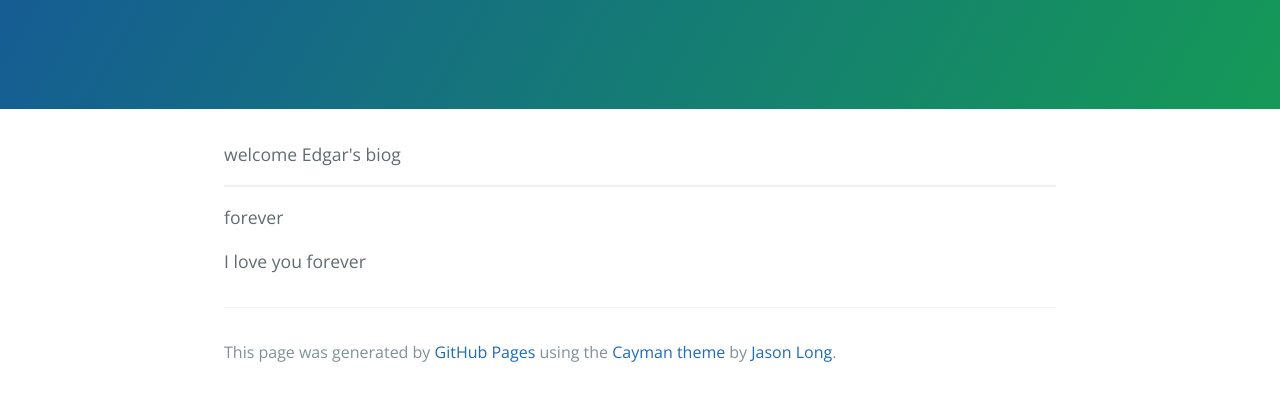
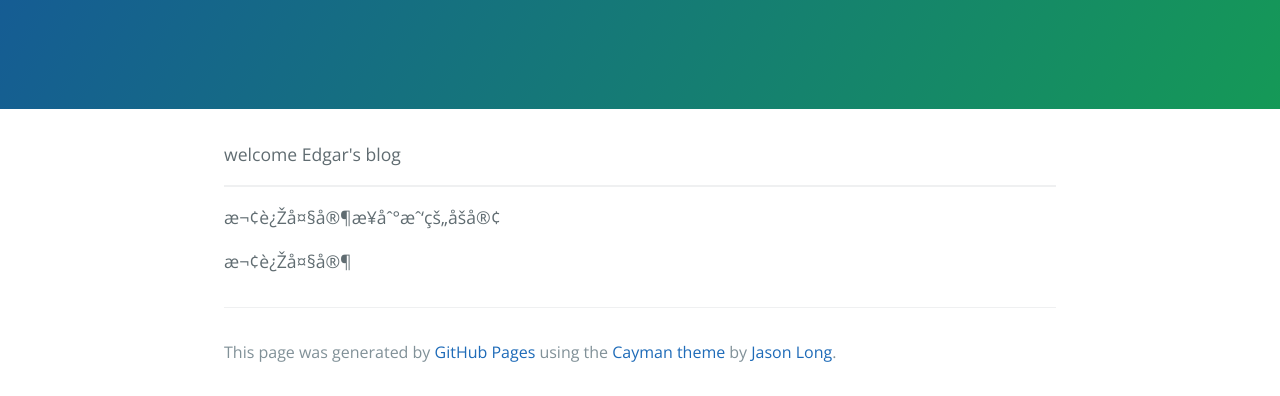
Before and after one commit to callmeno1zuo/callmeno1zuo.github.io, a plain HTML site: page index.html in a window 1280 px wide. Shown: the part 558-954 px from the top of the page. Drawn offline with nearby package versions, Linux system fonts and the light colour scheme.

Commit message:
Update index.html
表示要开始了

```diff
--- a/index.html
+++ b/index.html
@@ -2,7 +2,7 @@
 <html lang="en-us">
   <head>
     <meta charset="Uicode">
-    <title>LOVE</title>
+    <title>Edgar的博客</title>
     <meta name="viewport" content="width=device-width, initial-scale=1">
     <link rel="stylesheet" type="text/css" href="stylesheets/normalize.css" media="screen">
     <link href='https://fonts.googleapis.com/css?family=Open+Sans:400,700' rel='stylesheet' type='text/css'>
@@ -17,13 +17,13 @@
     </section>
 
     <section class="main-content">
-      <p>welcome  Edgar's biog</p>
+      <p>welcome  Edgar's blog</p>
 
 <hr>
 
-<p>forever</p>
+<p>欢迎大家来到我的博客</p>
 
-<p>I love you forever</p>
+<p>欢迎大家</p>
       <footer class="site-footer">
 
         <span class="site-footer-credits">This page was generated by <a href="https://pages.github.com">GitHub Pages</a> using the <a href="https://github.com/jasonlong/cayman-theme">Cayman theme</a> by <a href="https://twitter.com/jasonlong">Jason Long</a>.</span>
```
